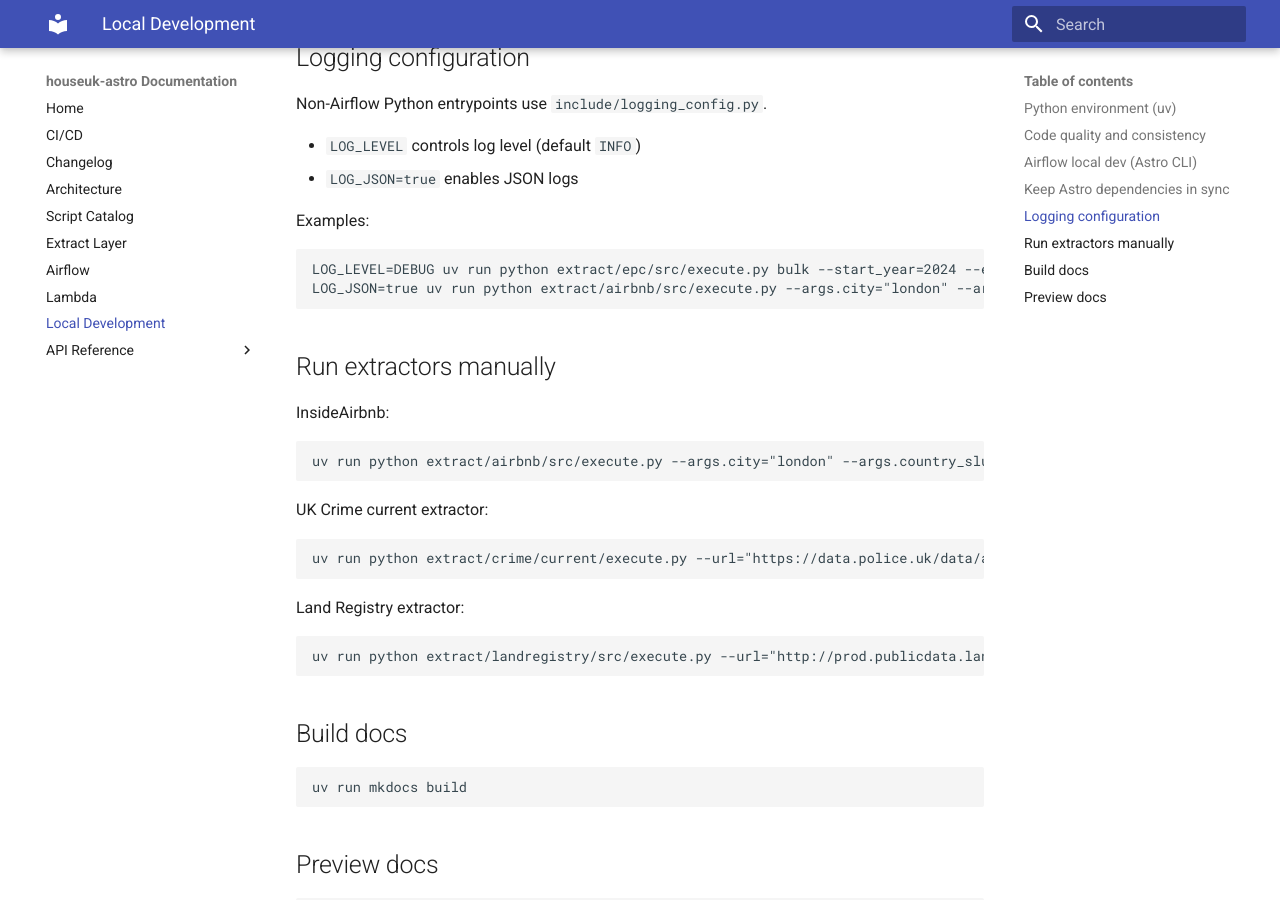
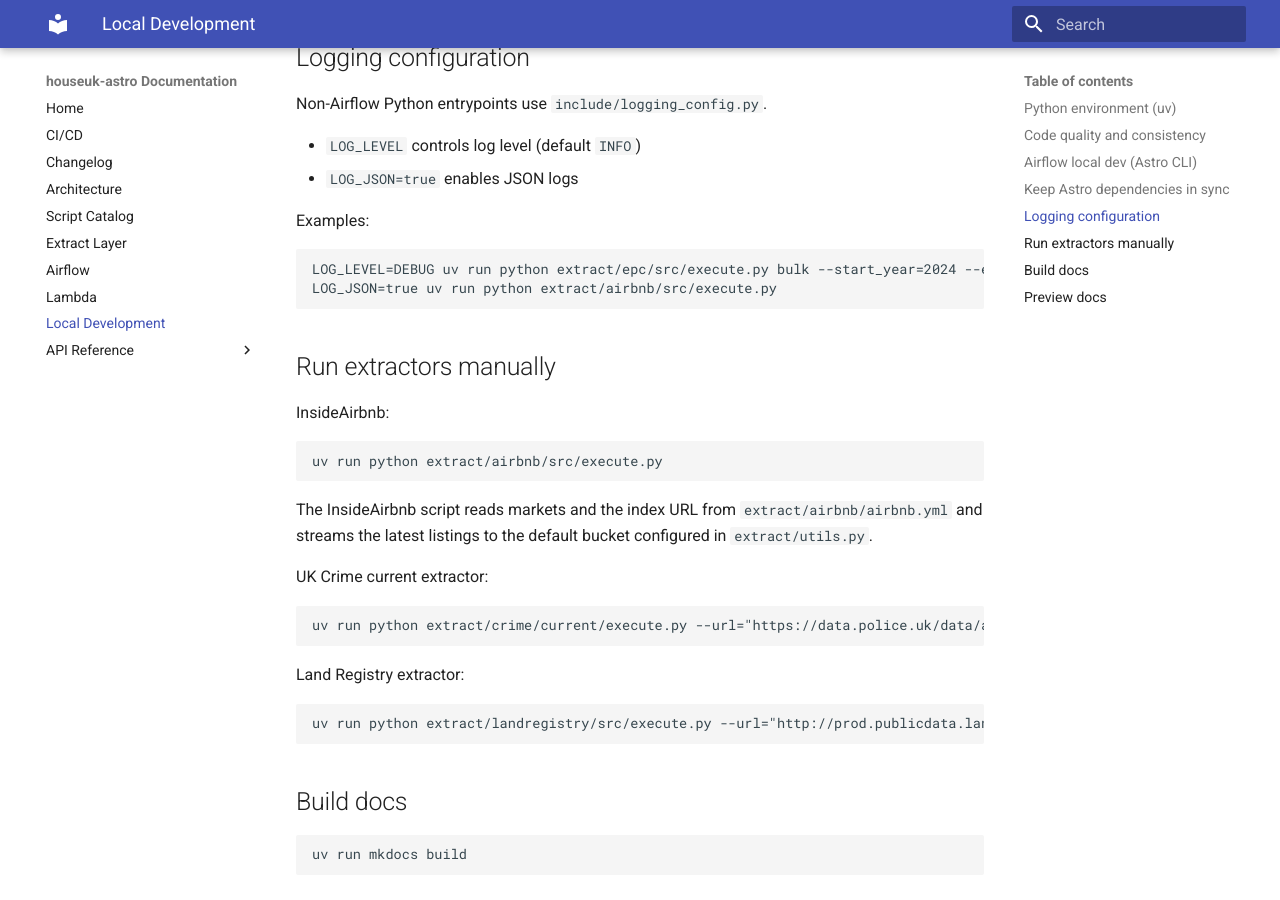
Before and after one commit to strategydata/houseuk-astro, an MkDocs documentation site: the page built from docs/local-development.md, in a window 1280 px wide and 900 px high, scrolled down 1236 px. Built offline with MkDocs 1.6.1 and Material for MkDocs 9.7.7, drawn with Linux system fonts in a browser that asks for light colours.

````diff
--- a/docs/local-development.md
+++ b/docs/local-development.md
@@ -68,7 +68,7 @@ Examples:
 
 ```bash
 LOG_LEVEL=DEBUG uv run python extract/epc/src/execute.py bulk --start_year=2024 --end_year=2025
-LOG_JSON=true uv run python extract/airbnb/src/execute.py --args.city="london" --args.country_slug="united-kingdom" --args.region_slug="england" --args.market_slug="london" --args.page_url="https://insideairbnb.com/london/" --args.bucket="<your-bucket>"
+LOG_JSON=true uv run python extract/airbnb/src/execute.py
 ```
 
 ## Run extractors manually
@@ -76,8 +76,11 @@ LOG_JSON=true uv run python extract/airbnb/src/execute.py --args.city="london" -
 InsideAirbnb:
 
 ```bash
-uv run python extract/airbnb/src/execute.py --args.city="london" --args.country_slug="united-kingdom" --args.region_slug="england" --args.market_slug="london" --args.page_url="https://insideairbnb.com/london/" --args.bucket="<your-bucket>"
+uv run python extract/airbnb/src/execute.py
 ```
+
+The InsideAirbnb script reads markets and the index URL from `extract/airbnb/airbnb.yml`
+and streams the latest listings to the default bucket configured in `extract/utils.py`.
 
 UK Crime current extractor:
 
````
Also changed, not shown: CHANGELOG.md (+2 -2 lines), docs/CHANGELOG.md (+2 -2 lines), docs/scripts.md (+1 -1 lines), 1 other file.
